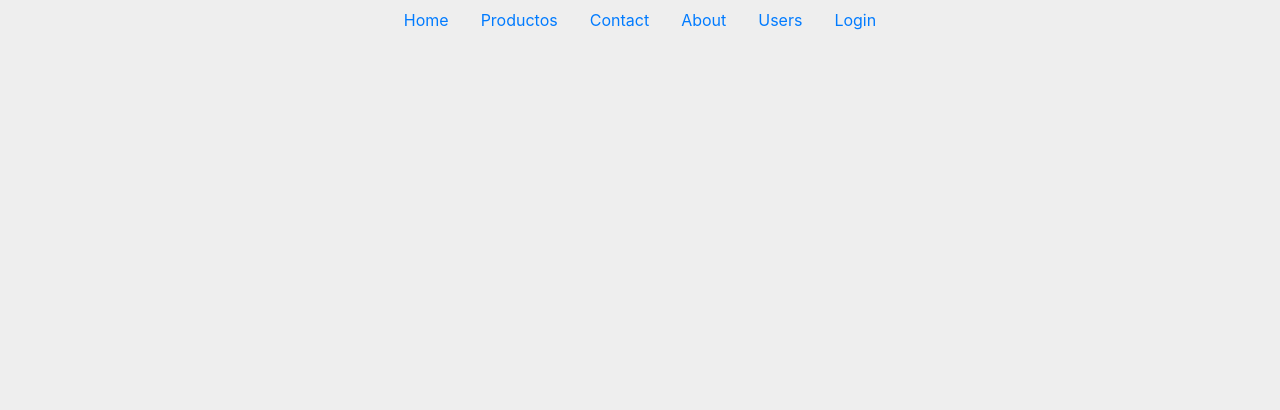
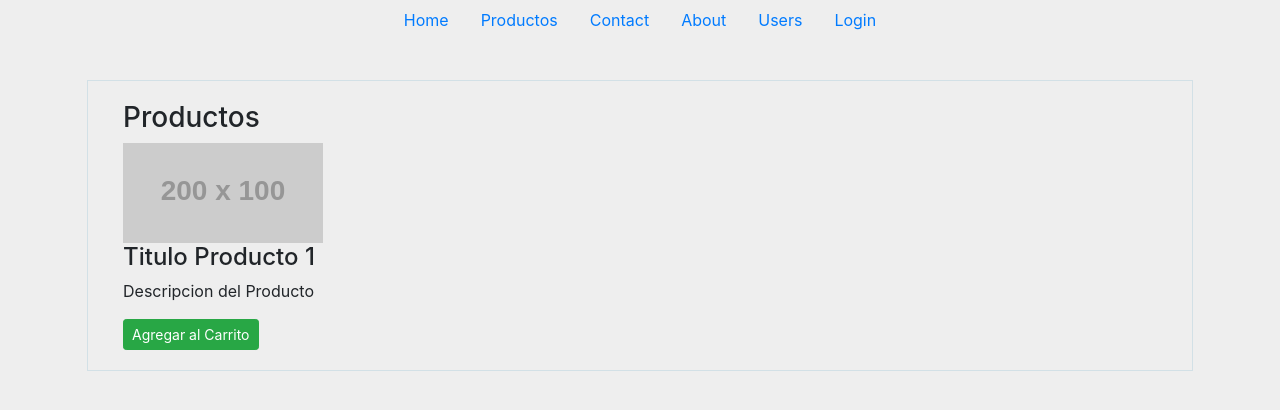
Before and after one commit to baubyte/VueJS, a Vue app in the folder vue-router-01/: page /producto-detalle in a window 1280 px wide. Shown: the top 410 px of the page. Built offline with nearby package versions, Linux system fonts and the light colour scheme.

Commit message:
Add Detalle Productos

```diff
--- a/vue-router-01/src/router/index.js
+++ b/vue-router-01/src/router/index.js
@@ -7,6 +7,7 @@ import Users from '../views/Users.vue'
 import Login from '../views/Login.vue'
 import Signup from '../views/Signup.vue'
 import Productos from '../views/productos/Index.vue'
+import Detalle from '../views/productos/Detalle.vue'
 Vue.use(VueRouter)
 
 const routes = [{
@@ -52,6 +53,12 @@ const routes = [{
         path: '/productos',
         name: 'productos',
         component: Productos
+    },
+    /**Reiteración de Rutas */
+    {
+        path: '/producto-detalle',
+        name: 'producto-detalle',
+        component: Detalle
     }
 ]
 
--- /dev/null
+++ b/vue-router-01/src/views/productos/Detalle.vue
@@ -0,0 +1,28 @@
+<template>
+  <div class="container">
+    <div class="cover">
+      <div class="col-md-12">
+        <h3>Productos</h3>
+      </div>
+      <div class="row">
+        <div class="col-md-3">
+          <div class="col-md-12">
+            <img src="http://placehold.it/200x100/000" alt="" />
+          </div>
+          <div class="col-md-12">
+            <h4>Titulo Producto 1</h4>
+            <p>Descripcion del Producto</p>
+            <a href="#" class="btn btn-success btn-sm">Agregar al Carrito</a>
+          </div>
+        </div>
+      </div>
+    </div>
+  </div>
+</template>
+<style>
+.cover {
+  padding: 20px;
+  margin: 40px 2px;
+  border: 1px solid #d2e0e6;
+}
+</style>
```
